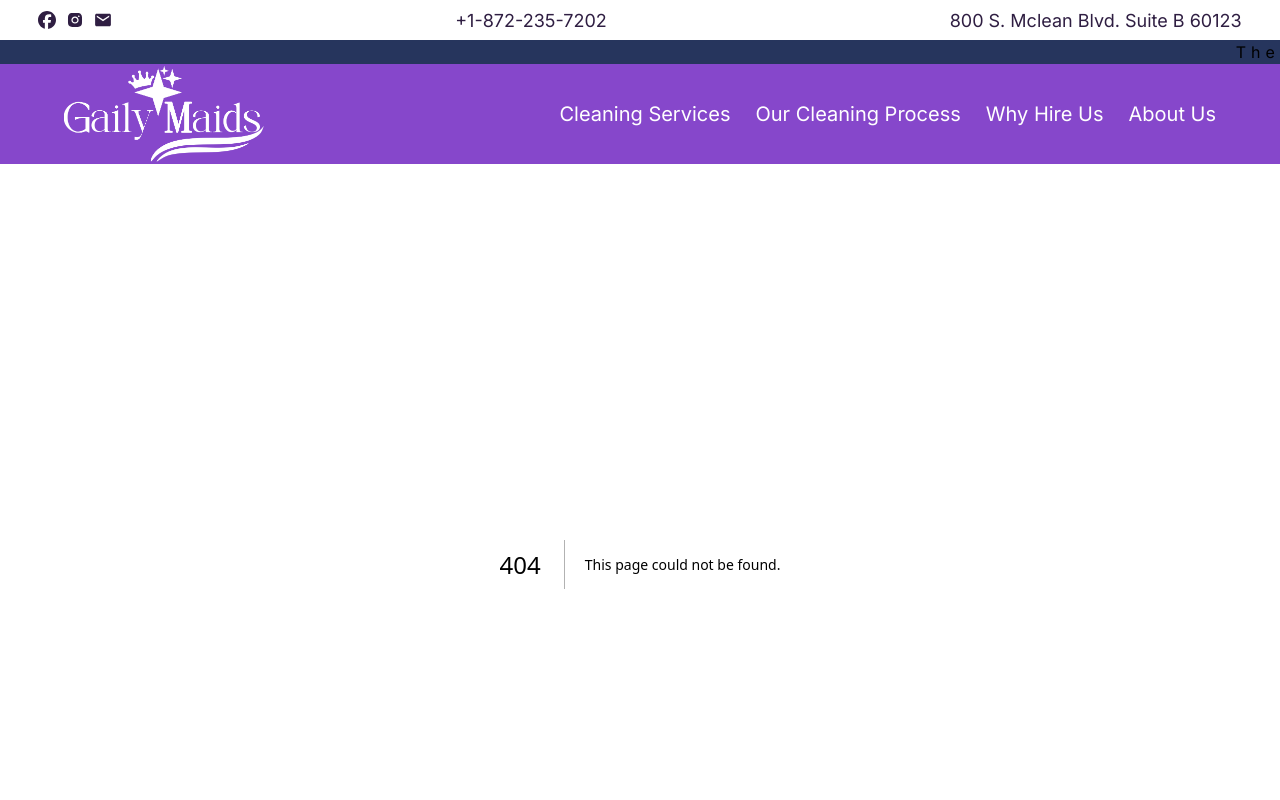
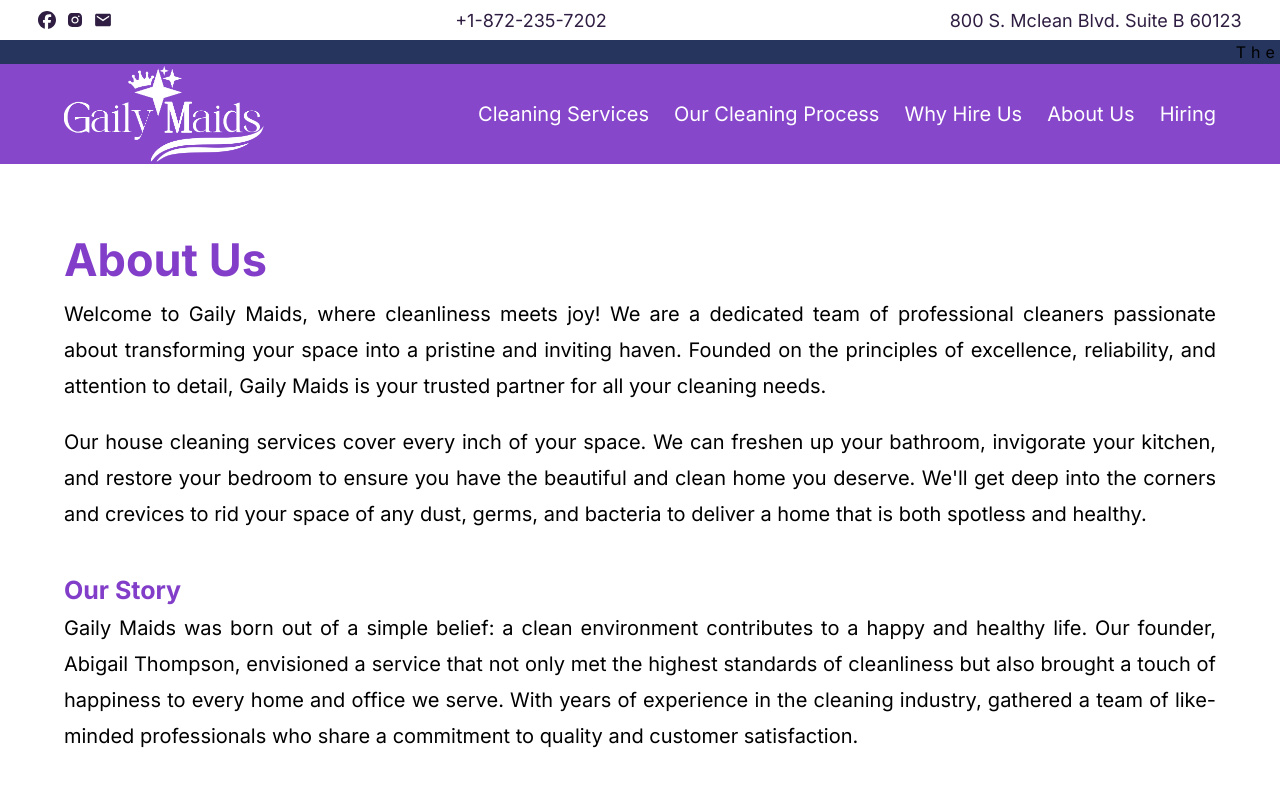
Before and after one commit to dedayorr/Gaily-maids, a Next.js app: page /aboutUs in a window 1280 px wide. Before the commit this address had no page. Shown: the top 800 px of the page. Built offline with nearby package versions, Linux system fonts and the light colour scheme.

Commit message:
about-us

```diff
--- /dev/null
+++ b/app/aboutUs/about.css
@@ -0,0 +1,4 @@
+.about{
+    transition-property: opacity, left;
+    transition-duration: 3s, 5s;
+}
--- /dev/null
+++ b/app/aboutUs/page.tsx
@@ -0,0 +1,50 @@
+import React from "react";
+import Image from "next/image";
+
+const aboutus = () => {
+  return (
+    <>
+      <div className="text-black mx-[5%] flex flex-col gap-[20px]">
+        <h1 className=" text-[30px] mt-[80px] font-bold leading-8 text-[#823ec9] lg:text-[45px]">
+          About Us
+        </h1>
+        <p className="leading-8 lg:leading-[180%] text-justify lg:text-[20px]">
+          Welcome to Gaily Maids, where cleanliness meets joy! We are a
+          dedicated team of professional cleaners passionate about transforming
+          your space into a pristine and inviting haven. Founded on the
+          principles of excellence, reliability, and attention to detail, Gaily
+          Maids is your trusted partner for all your cleaning needs.
+        </p>
+        <p className="about leading-8 lg:leading-[180%] text-justify lg:text-[20px]">
+          Our house cleaning services cover every inch of your space. We can
+          freshen up your bathroom, invigorate your kitchen, and restore your
+          bedroom to ensure you have the beautiful and clean home you deserve.
+          We&apos;ll get deep into the corners and crevices to rid your space of
+          any dust, germs, and bacteria to deliver a home that is both spotless
+          and healthy.
+        </p>
+      </div>
+      {/* <Image className="about" src="/deep-cleaning.png" alt="/" height={100} width={100}/> */}
+      <div className="text-black mx-[5%] mt-10
+      ">
+        {" "}
+        <h2 className=" text-[25px] font-bold text-[#823ec9]">
+          {" "}
+          Our Story
+        </h2>
+        <p className="leading-8 lg:leading-[180%] text-justify lg:text-[20px]">
+          {" "}
+          Gaily Maids was born out of a simple belief: a clean environment
+          contributes to a happy and healthy life. Our founder, Abigail
+          Thompson, envisioned a service that not only met the highest standards
+          of cleanliness but also brought a touch of happiness to every home and
+          office we serve. With years of experience in the cleaning industry,
+          gathered a team of like-minded professionals who share a commitment to
+          quality and customer satisfaction.
+        </p>
+      </div>
+    </>
+  );
+};
+
+export default aboutus;
--- a/app/components/Header/Header.tsx
+++ b/app/components/Header/Header.tsx
@@ -68,9 +68,7 @@ const Header = () => {
           </div>
           <div className=" hidden md:flex gap-[10px] text-[14px] text-white lg:gap-[25px] lg:text-[20px] ">
             <Link href="/cleaningservices">
-              <p  className="lg:hover:text-2xl" >
-                Cleaning Services
-              </p>
+              <p className="lg:hover:text-2xl">Cleaning Services</p>
             </Link>
 
             <Link href="/cleaningprocess">
@@ -79,8 +77,11 @@ const Header = () => {
             <Link href="">
               <p className="lg:hover:text-2xl">Why Hire Us</p>
             </Link>
+            <Link href="/aboutUs">
+              <p className="lg:hover:text-2xl">About Us</p>
+            </Link>
             <Link href="">
-              <p className="lg:hover:text-2xl">About Us</p>
+              <p className="lg:hover:text-2xl">Hiring</p>
             </Link>
           </div>
         </div>
@@ -140,11 +141,15 @@ const Header = () => {
                     </li>
                     <li onClick={closeNav}>
                       {" "}
-                      <Link href="/cleaningprocess">Laundry Room Cleaning </Link>
+                      <Link href="/cleaningprocess">
+                        Laundry Room Cleaning{" "}
+                      </Link>
                     </li>
                     <li onClick={closeNav}>
                       {" "}
-                      <Link href="/cleaningprocess">Dinning Room Cleaning </Link>
+                      <Link href="/cleaningprocess">
+                        Dinning Room Cleaning{" "}
+                      </Link>
                     </li>
                     <li onClick={closeNav}>
                       {" "}
@@ -179,20 +184,19 @@ const Header = () => {
                 <Accordion.Content>
                   <ul className="flex flex-col ml-[6%] gap-5 font-light text-[#823ec9]">
                     <li>
-                      <Link href="">Our Values</Link>
+                      <Link href="/aboutUÏs">Our Story</Link>
                     </li>
+
                     <li>
-                      {" "}
-                      <Link href="">Best Cleaning Service</Link>
-                    </li>
-                    <li>
-                      <Link href="">Custom Cleaning </Link>
+                      <Link href="/aboutUs">Our Mission </Link>
                     </li>
                   </ul>
                 </Accordion.Content>
               </Accordion.Panel>
             </Accordion>
-
+            <p className="ml-[6%] text-[18px] mt-[8%] font-semibold text-[#823ec9]">
+              <Link href="">Hiring </Link>
+            </p>
             <Link href="">
               <button
                 onClick={openModal}
@@ -201,7 +205,7 @@ const Header = () => {
                 Request an Estimate
               </button>
             </Link>
-            <div className="flex gap-[5%] items-center ml-[5%] mt-[5%] underline text-[20px] italic text-[#361f4d]">
+            <div className="flex text-[#5f2b96] gap-[5%] items-center ml-[5%] mt-[5%] underline text-[20px] italic ">
               {/* <FaPhoneVolume /> */}
               <span>Contact Us</span>
             </div>
```
